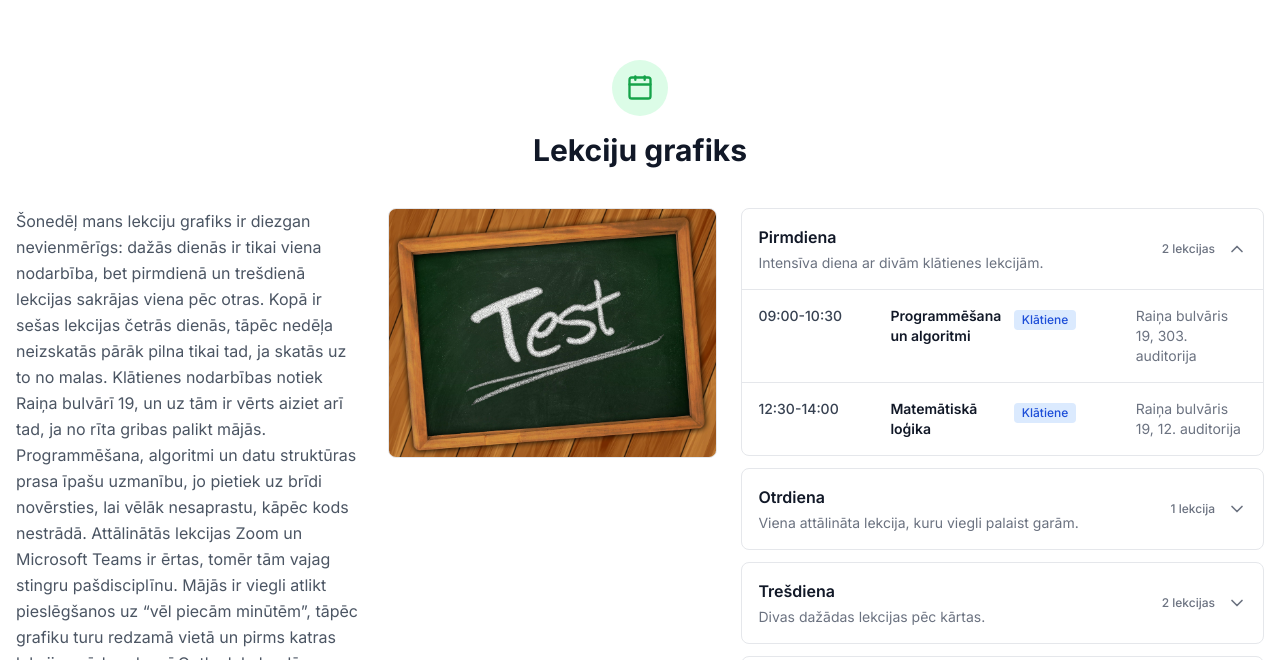
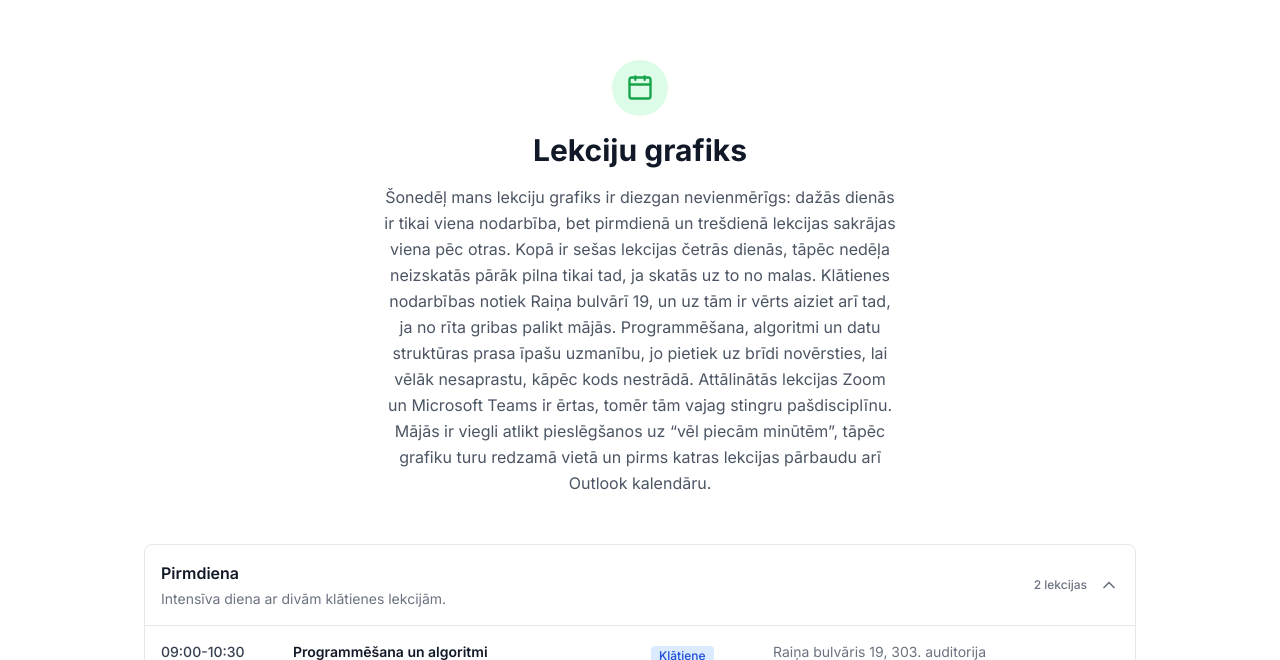
Before and after one commit to sabinestasuna/manalieliskanedela, a Next.js app: page / in a window 1280 px wide. Shown: the part 820-1480 px from the top of the page. Built offline with nearby package versions, Linux system fonts and the light colour scheme.

Commit message:
Revert "Add lecture board image"
This reverts commit 1fc9ede9f33c680037555be47f9fb01c220490ee.

```diff
--- a/components/sections/Lekcijas.tsx
+++ b/components/sections/Lekcijas.tsx
@@ -1,6 +1,5 @@
 "use client";
 
-import Image from "next/image";
 import { useState } from "react";
 import { Calendar, ChevronDown } from "lucide-react";
 
@@ -41,16 +40,13 @@ export function Lekcijas() {
   const [openDay, setOpenDay] = useState(schedule[0].day);
 
   return (
-    <section id="lekcijas" className="py-20 px-4 max-w-7xl mx-auto">
-      <div className="flex flex-col items-center text-center mb-10">
+    <section id="lekcijas" className="py-20 px-4 max-w-5xl mx-auto">
+      <div className="flex flex-col items-center text-center mb-12">
         <div className="mb-4 flex items-center justify-center w-14 h-14 rounded-full bg-green-100 dark:bg-green-900/30">
           <Calendar size={28} className="text-green-600 dark:text-green-400" />
         </div>
-        <h2 className="text-2xl sm:text-3xl font-bold">Lekciju grafiks</h2>
-      </div>
-
-      <div className="grid gap-6 lg:grid-cols-[minmax(0,0.9fr)_minmax(0,0.85fr)_minmax(0,1.35fr)] lg:items-start">
-        <p className="text-gray-600 dark:text-gray-400 leading-relaxed">
+        <h2 className="text-2xl sm:text-3xl font-bold mb-4">Lekciju grafiks</h2>
+        <p className="text-gray-600 dark:text-gray-400 max-w-lg leading-relaxed">
           Šonedēļ mans lekciju grafiks ir diezgan nevienmērīgs: dažās dienās ir tikai viena
           nodarbība, bet pirmdienā un trešdienā lekcijas sakrājas viena pēc otras. Kopā ir sešas
           lekcijas četrās dienās, tāpēc nedēļa neizskatās pārāk pilna tikai tad, ja skatās uz to no
@@ -61,18 +57,6 @@ export function Lekcijas() {
           pašdisciplīnu. Mājās ir viegli atlikt pieslēgšanos uz “vēl piecām minūtēm”, tāpēc grafiku
           turu redzamā vietā un pirms katras lekcijas pārbaudu arī Outlook kalendāru.
         </p>
-
-        <div>
-          <figure className="overflow-hidden rounded-lg border border-gray-200 dark:border-gray-800 bg-white dark:bg-gray-950">
-            <Image
-              src="/images/lecture-test-board.jpg"
-              alt="Tāfele ar uzrakstu Test kā noskaņas attēls lekciju un pārbaudes darbu sadaļai"
-              width={1920}
-              height={1435}
-              className="h-auto w-full object-cover"
-              priority={false}
-            />
-          </figure>
       </div>
 
       <div className="space-y-3">
@@ -129,7 +113,6 @@ export function Lekcijas() {
           );
         })}
       </div>
-      </div>
     </section>
   );
 }
```
Also changed, not shown: public/images/lecture-test-board.jpg (deleted). Lines whose indentation alone changed are shown as unchanged.
